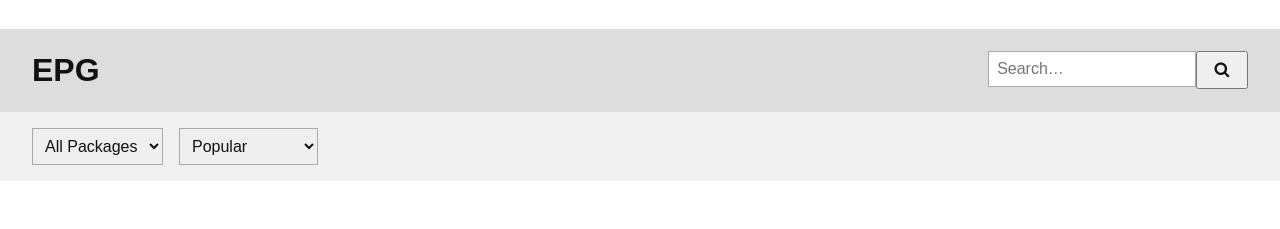
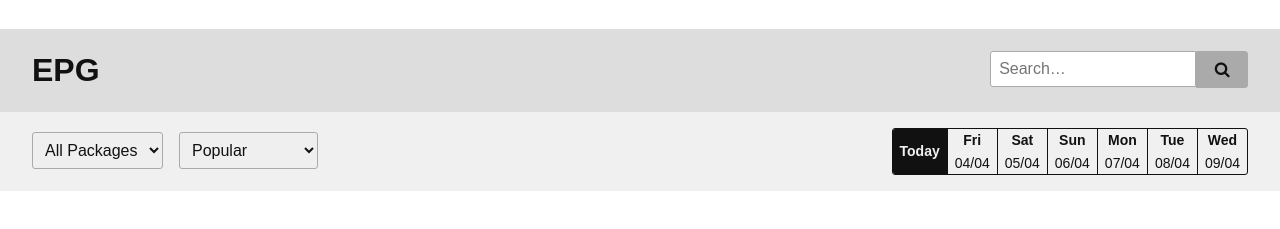
Before and after one commit to michaelthorne/epg, a plain HTML site: page index.html in a window 1280 px wide. Shown: the part 75-304 px from the top of the page. Drawn offline with Linux system fonts and the light colour scheme.

Commit message:
Days nav

```diff
--- a/assets/less/epg.less
+++ b/assets/less/epg.less
@@ -18,7 +18,10 @@
         padding-top: 1em;
         padding-bottom: 1em;
 
-        /* Title */
+        /**
+         * Title
+         */
+
         .title {
             margin: 0;
 
@@ -27,7 +30,10 @@
             }
         }
 
-        /* Form */
+        /**
+         * Form
+         */
+
         .form {
             padding-top: 0.4em;
 
@@ -43,7 +49,93 @@
 
     .epg-nav {
         background-color: @colour-white-dark;
+        overflow: hidden;
         padding-top: 1em;
         padding-bottom: 1em;
+
+        /**
+         * Form
+         */
+
+        .form {
+
+            @media all and (min-width: @bp-small) {
+                float: left;
+                padding-top: 0.25em;
+            }
+        }
+
+        /**
+         * Days
+         */
+
+        .epg-nav-days {
+
+            @media all and (min-width: @bp-small) {
+                float: right;
+            }
+
+            /* List */
+            .list-days {
+                border: 1px solid @colour-grey-dark;
+                .border-radius(3px);
+                list-style: none;
+                margin: 0;
+                overflow: hidden;
+                padding: 0;
+
+                /* Item */
+                li {
+                    border-right: 1px solid @colour-grey-dark;
+                    float: left;
+                    height: 2.813em; /* 45 / 16 */
+
+                    /* Today */
+                    &.today {
+                        background-color: @colour-grey-dark;
+
+                        /* Anchor */
+                        a {
+                            color: @colour-white-dark;
+                            line-height: 3.25;
+
+                            &:focus,
+                            &:hover {
+                                background-color: @colour-grey-dark;
+                            }
+                        }
+                    }
+
+                    &:last-child {
+                        border-right: 0;
+                    }
+
+                    /* Anchor */
+                    a {
+                        color: @colour-grey-dark;
+                        display: block;
+                        font-size: 0.875em; /* 14 / 16 */
+                        font-weight: bold;
+                        height: 100%;
+                        padding: 0 0.5em;
+                        text-align: center;
+                        text-decoration: none;
+                        .transition(all 0.25s);
+
+                        /* Date */
+                        .date {
+                            display: block;
+                            font-weight: normal;
+                        }
+
+                        &:focus,
+                        &:hover {
+                            background-color: @colour-blue;
+                            color: @colour-white-dark;
+                        }
+                    }
+                }
+            }
+        }
     }
 }
--- a/assets/less/forms.less
+++ b/assets/less/forms.less
@@ -40,10 +40,20 @@ textarea {
         .label {
             float: left;
             width: 80%;
+
+            /* Input */
+            .input {
+                .border-top-right-radius(0);
+                .border-bottom-right-radius(0);
+            }
         }
 
         /* Button */
         .btn {
+            .border-top-left-radius(0);
+            .border-bottom-left-radius(0);
+            height: 2.313em;
+            padding: 0.25em 0.5em;
             width: 20%;
         }
     }
@@ -106,18 +116,7 @@ textarea {
 
 .input {
     border: 1px solid @colour-grey;
+    .border-radius(3px);
     padding: 0.5em;
     width: 100%;
 }
-
-
-
-
-
-/* ==========================================================================
-   $BUTTONS
-   ========================================================================== */
-
-.btn {
-    padding: 0.25em 0.5em;
-}
--- a/assets/less/layout.less
+++ b/assets/less/layout.less
@@ -68,3 +68,30 @@ video {
         }
     }
 }
+
+
+
+
+
+/* ==========================================================================
+   $LISTS
+   ========================================================================== */
+
+.list {
+
+}
+
+
+
+
+
+/* ==========================================================================
+   $BUTTONS
+   ========================================================================== */
+
+.btn {
+    background-color: @colour-grey;
+    border: 1px @colour-grey solid;
+    .border-radius(3px);
+    display: inline-block;
+}
--- a/index.html
+++ b/index.html
@@ -33,6 +33,7 @@
             <div class="epg-header">
                 <div class="wrapper">
                     <h1 class="title">EPG</h1>
+
                     <form class="form form-search">
                         <label for="search" class="label">
                             <input id="search" name="search" class="input" placeholder="Search&hellip;" />
@@ -62,8 +63,20 @@
                             </select>
                         </label>
                     </form>
+
+                    <div class="epg-nav-days">
+                        <ol class="list list-days">
+                            <li class="today"><a href="index.html">Today</a></li>
+                            <li><a href="index.html">Fri<span class="date">04/04</span></a></li>
+                            <li><a href="index.html">Sat<span class="date">05/04</span></a></li>
+                            <li><a href="index.html">Sun<span class="date">06/04</span></a></li>
+                            <li><a href="index.html">Mon<span class="date">07/04</span></a></li>
+                            <li><a href="index.html">Tue<span class="date">08/04</span></a></li>
+                            <li><a href="index.html">Wed<span class="date">09/04</span></a></li>
+                        </ol>
+                    </div><!-- // Days Nav -->
                 </div><!-- // Wrapper -->
-            </div><!-- // Nav -->
+            </div><!-- // EPG Nav -->
         </div><!-- // EPG -->
     </main>
 
```
Also changed, not shown: assets/css/main.css.
